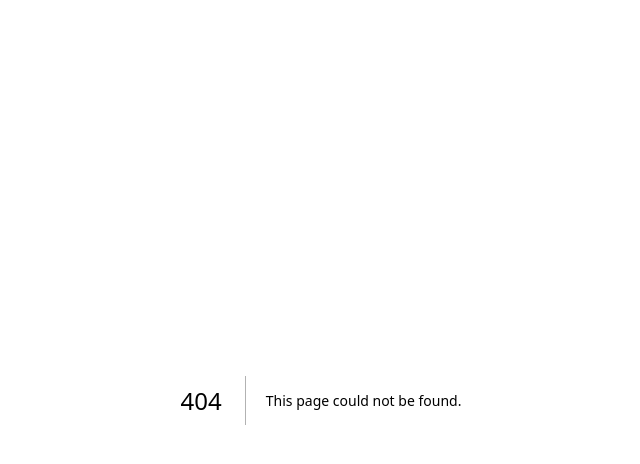
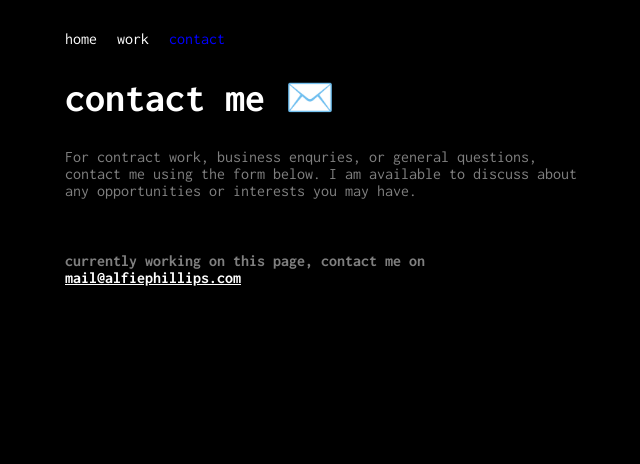
Before and after one commit to alfiephillips/web, a Next.js app: page /contact in a window 1280 px wide. Before the commit this address had no page. Shown: the top 464 px of the page, without its empty margins (319-959 px from the left). Built offline with nearby package versions, Linux system fonts and the light colour scheme.

Commit message:
feat: temporary work and contact pages

```diff
--- /dev/null
+++ b/pages/contact.js
@@ -0,0 +1,24 @@
+import {
+    PageContainer, Navbar, NavLink,
+    Title, Highlight, Description, FooterText}
+    from "../components";
+
+import React, {useState} from "react"
+
+const ContactPage = () => {
+    return (
+        <PageContainer>
+            <Navbar>
+            <NavLink href="/">home</NavLink>
+            <NavLink href="/work">work</NavLink>
+            <NavLink href="" $activeColor="blue">contact</NavLink>
+            </Navbar>
+            <Title>contact me ✉️</Title>
+            <Description>For contract work, business enquries, or general questions, contact me using the form below. I am available to discuss about any opportunities or interests you may have.</Description>
+            <br />
+            <Description><b>currently working on this page, contact me on <a style={{textDecoration: "underline", color: "white"}} href="mailto:mail@alfiephillips.com">mail@alfiephillips.com</a></b></Description>
+        </PageContainer>
+    )
+}
+
+export default ContactPage;
```
Also changed, not shown: pages/work.js (added, +22 -0 lines).
